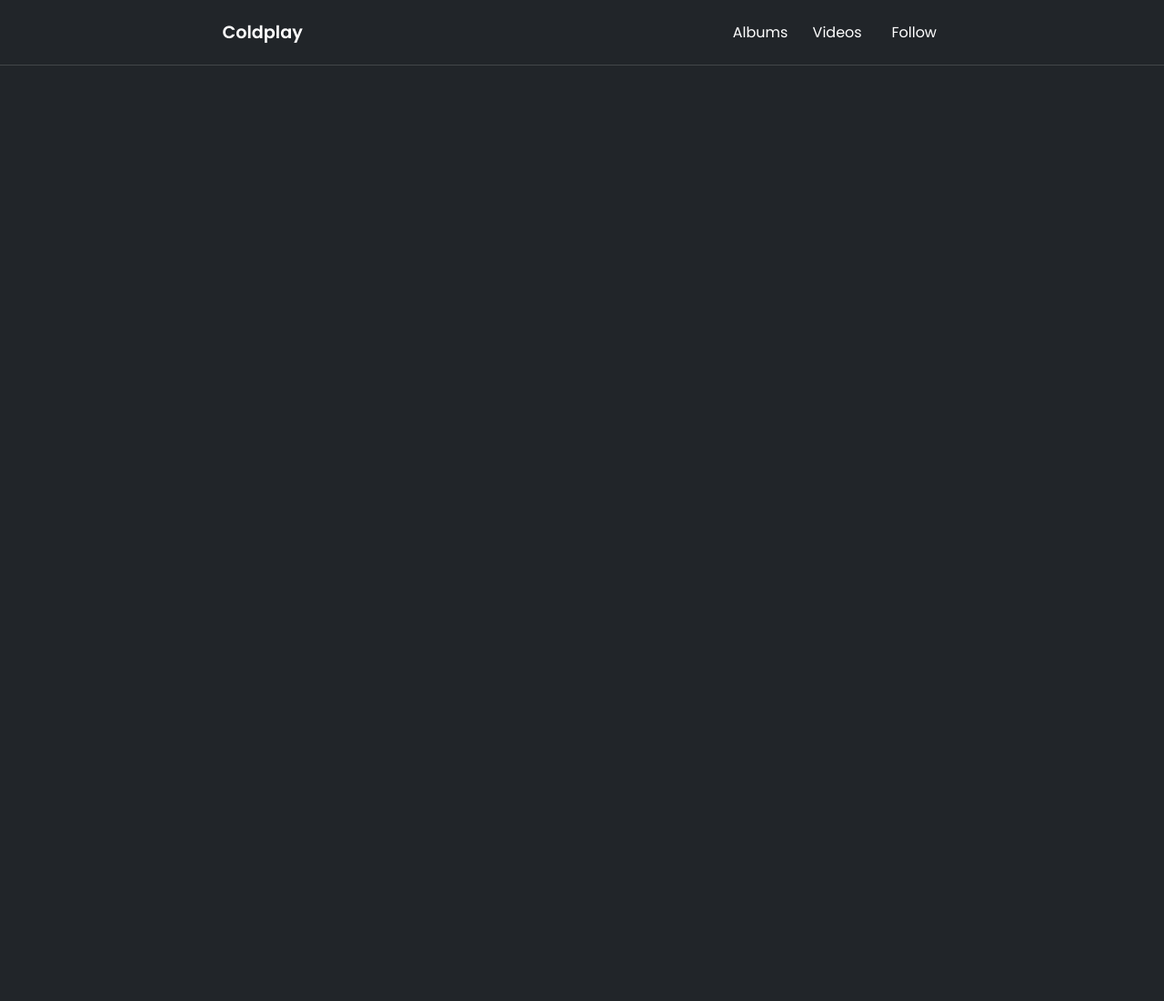
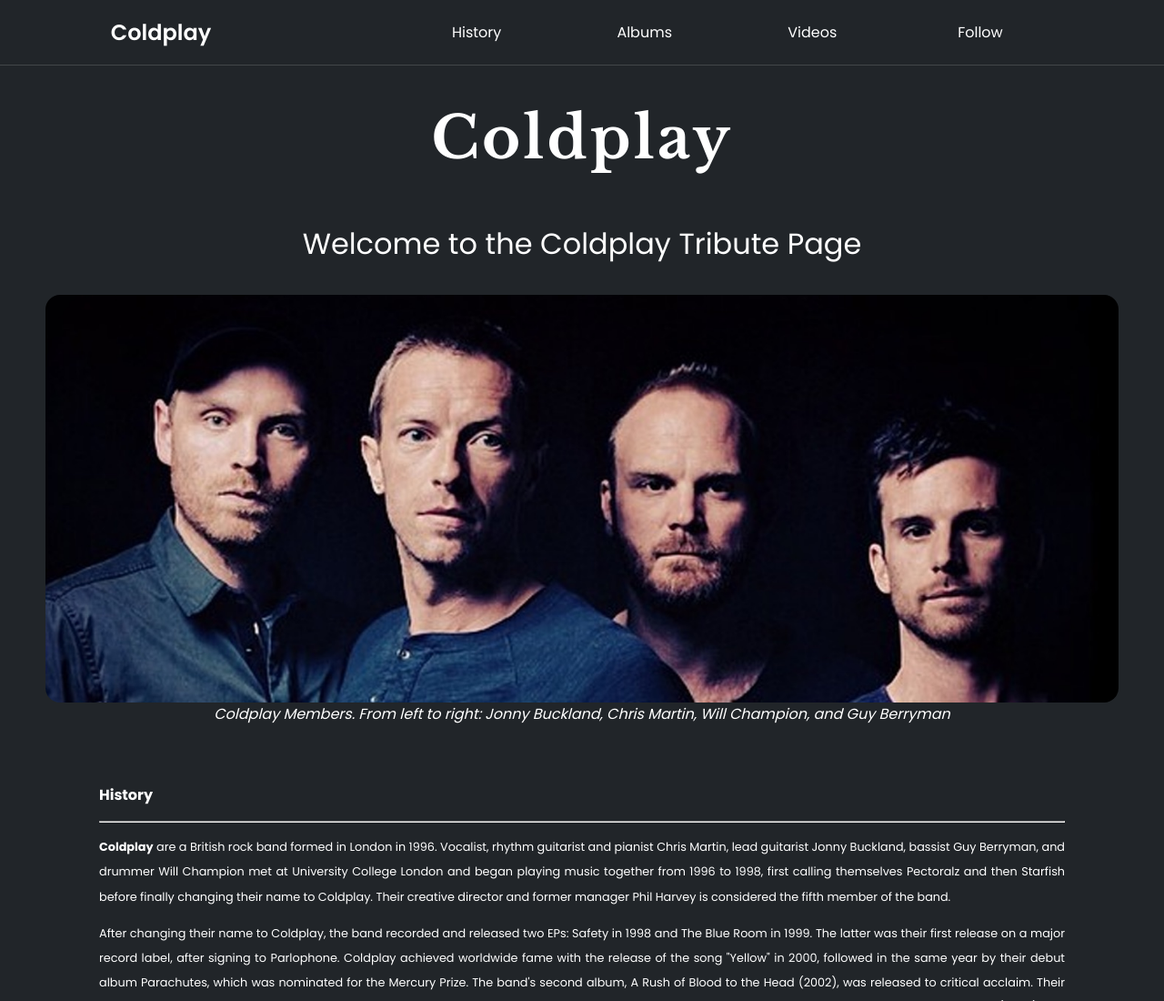
Before and after one commit to mariorizki/coldplay-tribut-page-freecodecamp, a plain HTML site: page index.html in a window 1280 px wide. Shown: the top 1100 px of the page at 91% size. Before the commit the page ends 800 px from the top, so only its background shows below. Drawn offline with nearby package versions, Linux system fonts and the light colour scheme.

Commit message:
done with main section and history section

```diff
--- a/index.html
+++ b/index.html
@@ -26,6 +26,11 @@
         <div class="nav-menu" id="nav-menu">
           <ul class="nav-list grid">
             <li class="nav-item">
+              <a href="#tribute-info" class="nav-link">
+                <i class="fas fa-history nav-icon"></i> History
+              </a>
+            </li>
+            <li class="nav-item">
               <a href="#" class="nav-link">
                 <i class="fas fa-compact-disc nav-icon"></i> Albums
               </a>
@@ -52,7 +57,73 @@
       </nav>
     </header>
     <!-- Main -->
+    <main id="main">
+      <section class="main-section">
+        <h1 id="title">Coldplay</h1>
+        <p class="subtitle">Welcome to the Coldplay Tribute Page</p>
+        <figure id="img-div">
+          <img id="image" src="./images/coldplay.jpg" alt="" />
+          <figcaption id="img-caption">
+            Coldplay Members. From left to right: Jonny Buckland, Chris Martin,
+            Will Champion, and Guy Berryman
+          </figcaption>
+        </figure>
+      </section>
+      <section id="tribute-info">
+        <h3 class="section-title">History</h3>
+        <hr />
+        <p>
+          <strong>Coldplay</strong> are a British rock band formed in London in
+          1996. Vocalist, rhythm guitarist and pianist Chris Martin, lead
+          guitarist Jonny Buckland, bassist Guy Berryman, and drummer Will
+          Champion met at University College London and began playing music
+          together from 1996 to 1998, first calling themselves Pectoralz and
+          then Starfish before finally changing their name to Coldplay. Their
+          creative director and former manager Phil Harvey is considered the
+          fifth member of the band.
+        </p>
 
+        <p>
+          After changing their name to Coldplay, the band recorded and released
+          two EPs: Safety in 1998 and The Blue Room in 1999. The latter was
+          their first release on a major record label, after signing to
+          Parlophone. Coldplay achieved worldwide fame with the release of the
+          song "Yellow" in 2000, followed in the same year by their debut album
+          Parachutes, which was nominated for the Mercury Prize. The band's
+          second album, A Rush of Blood to the Head (2002), was released to
+          critical acclaim. Their next release, X&Y, was the best-selling album
+          worldwide of 2005. Their Brian Eno-produced fourth studio album, Viva
+          la Vida or Death and All His Friends (2008) was the best-selling album
+          worldwide of said year and earned three Grammy Awards. In 2011,
+          Coldplay released their fifth studio album, Mylo Xyloto, which topped
+          the charts in over 34 countries and was the UK's best-selling rock
+          album of 2011. The band have since released Ghost Stories (2014), A
+          Head Full of Dreams (2015) and Everyday Life (2019).
+        </p>
+        <p>
+          Coldplay have sold more than 100 million records worldwide, making
+          them one of the world's best-selling music artists. They have won
+          numerous awards throughout their career, including nine Brit Awards,
+          seven MTV Video Music Awards, eight MTV Europe Music Awards and seven
+          Grammy Awards from 35 nominations. The band's first three albums —
+          Parachutes (2000), A Rush of Blood to the Head (2002), and X&Y (2005)
+          — are among the best-selling albums in UK chart history. In December
+          2009, Rolling Stone readers voted the group the fourth-best artist of
+          the 2000s, and Q magazine included the group in their Artists of the
+          Century list.
+        </p>
+        <p>
+          Coldplay have supported various social and political causes, such as
+          Oxfam's Make Trade Fair campaign and Amnesty International. They have
+          also performed at charity projects, including Band Aid 20, Live 8,
+          Global Citizen Festival, Sound Relief, Hope for Haiti Now: A Global
+          Benefit for Earthquake Relief, One Love Manchester, The Secret
+          Policeman's Ball, Sport Relief and the UK Teenage Cancer Trust.
+        </p>
+      </section>
+    </main>
+
+    <script src="https://cdn.freecodecamp.org/testable-projects-fcc/v1/bundle.js"></script>
     <script src="script.js"></script>
   </body>
 </html>
--- a/style.css
+++ b/style.css
@@ -1,5 +1,5 @@
 @import url('https://fonts.googleapis.com/css2?family=Poppins:wght@400;600;700&display=swap');
-
+@import url('https://fonts.googleapis.com/css2?family=Libre+Baskerville:wght@700&display=swap');
 /* CSS Reset */
 
 * {
@@ -14,7 +14,6 @@ body {
   margin: 0;
   padding: 0;
   font-family: 'Poppins', sans-serif;
-  background-color: #212529;
 }
 
 ul {
@@ -54,7 +53,7 @@ a {
   align-items: center;
   padding: 0 1rem;
   height: 3rem;
-
+  border-top: 1px solid rgba(255, 255, 255, 0.15);
   /* max-width: 968px; */
 }
 
@@ -81,7 +80,7 @@ a {
 
 .nav-list {
   display: grid;
-  grid-template-columns: repeat(3, 1fr);
+  grid-template-columns: repeat(4, 1fr);
   gap: 1.5rem;
 }
 
@@ -110,6 +109,61 @@ a {
   bottom: 0;
 }
 
+/* Main Section */
+#main {
+  background-color: #212529;
+  color: #fff;
+  padding: 80px 50px 50px 50px;
+}
+
+.main-section {
+  text-align: center;
+}
+
+#title {
+  font-size: 2rem;
+  font-family: 'Libre Baskerville', serif;
+  margin-top: 2rem;
+  letter-spacing: 0.2rem;
+}
+
+.subtitle {
+  font-size: 0.8rem;
+}
+
+#img-div {
+  width: 100%;
+  margin: 2rem auto;
+}
+
+#image {
+  max-width: 100%;
+  display: block;
+  border-radius: 1rem;
+}
+
+#img-caption {
+  font-size: 0.5rem;
+  font-style: italic;
+}
+
+/* Tribute Info Section */
+#tribute-info {
+  width: 90%;
+  margin: 4rem auto;
+}
+
+.section-title {
+  font-size: 1rem;
+}
+
+#tribute-info p {
+  text-align: justify;
+  line-height: 1.7rem;
+  font-size: 0.8rem;
+}
+
+/* Media Query */
 @media screen and (min-width: 768px) {
   .header {
     top: 0;
@@ -117,11 +171,16 @@ a {
     padding: 0 1rem;
   }
 
+  .header .nav-logo {
+    font-size: 1.5rem;
+  }
+
   .header .nav {
     height: 4.5rem;
-    column-gap: 1rem;
+    /* column-gap: 1rem; */
     border-bottom: 1px solid rgba(255, 255, 255, 0.15);
     justify-content: space-around;
+    border-top: none;
   }
 
   .nav .nav-close,
@@ -130,4 +189,21 @@ a {
   .nav .nav-btns {
     display: none;
   }
+
+  .nav .nav-link {
+    margin: 0 50px;
+  }
+
+  /* main */
+  #title {
+    font-size: 4rem;
+  }
+
+  .subtitle {
+    font-size: 2rem;
+  }
+
+  #img-caption {
+    font-size: 1rem;
+  }
 }
```
Also changed, not shown: images/coldplay.jpg (added).
